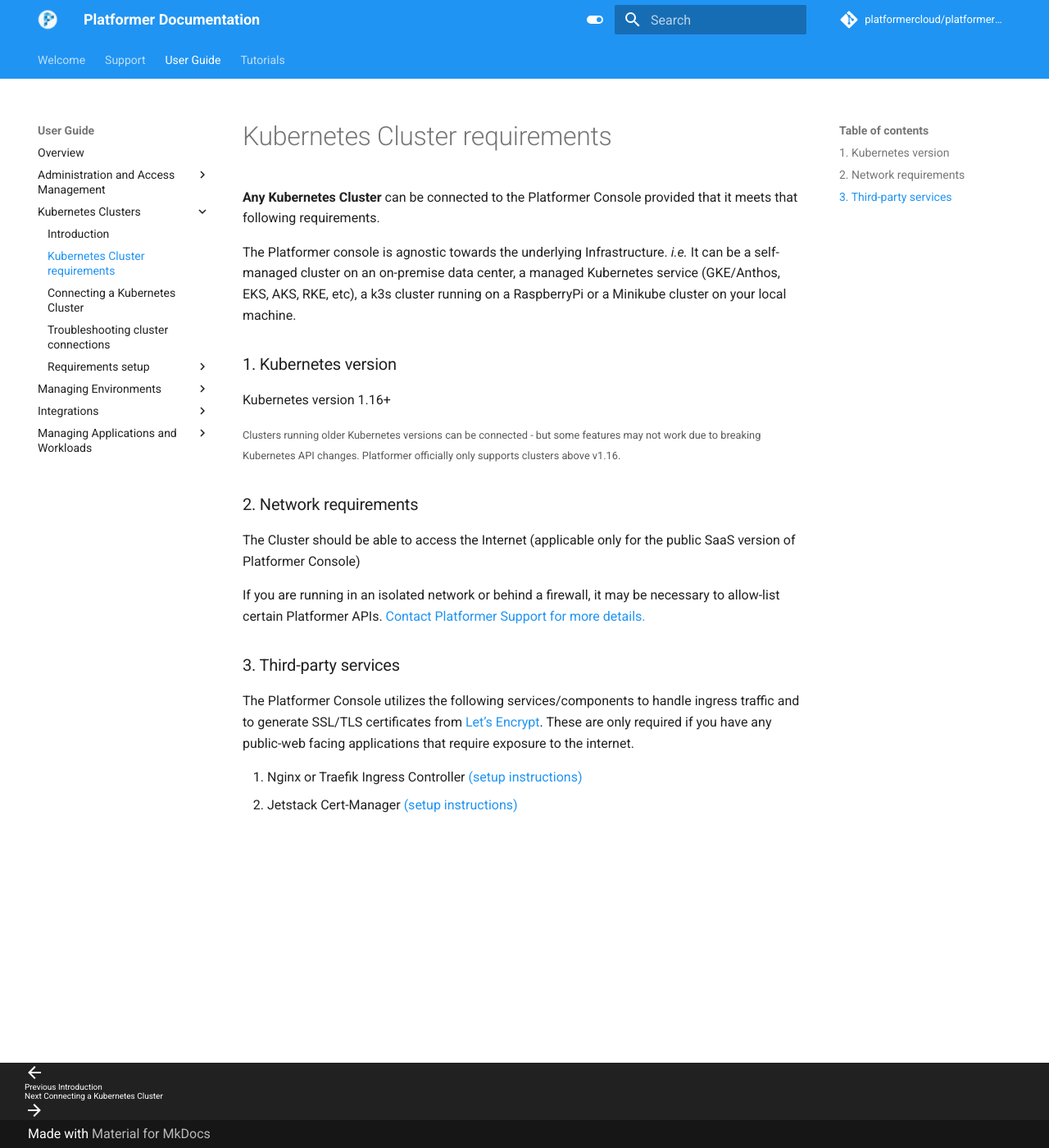
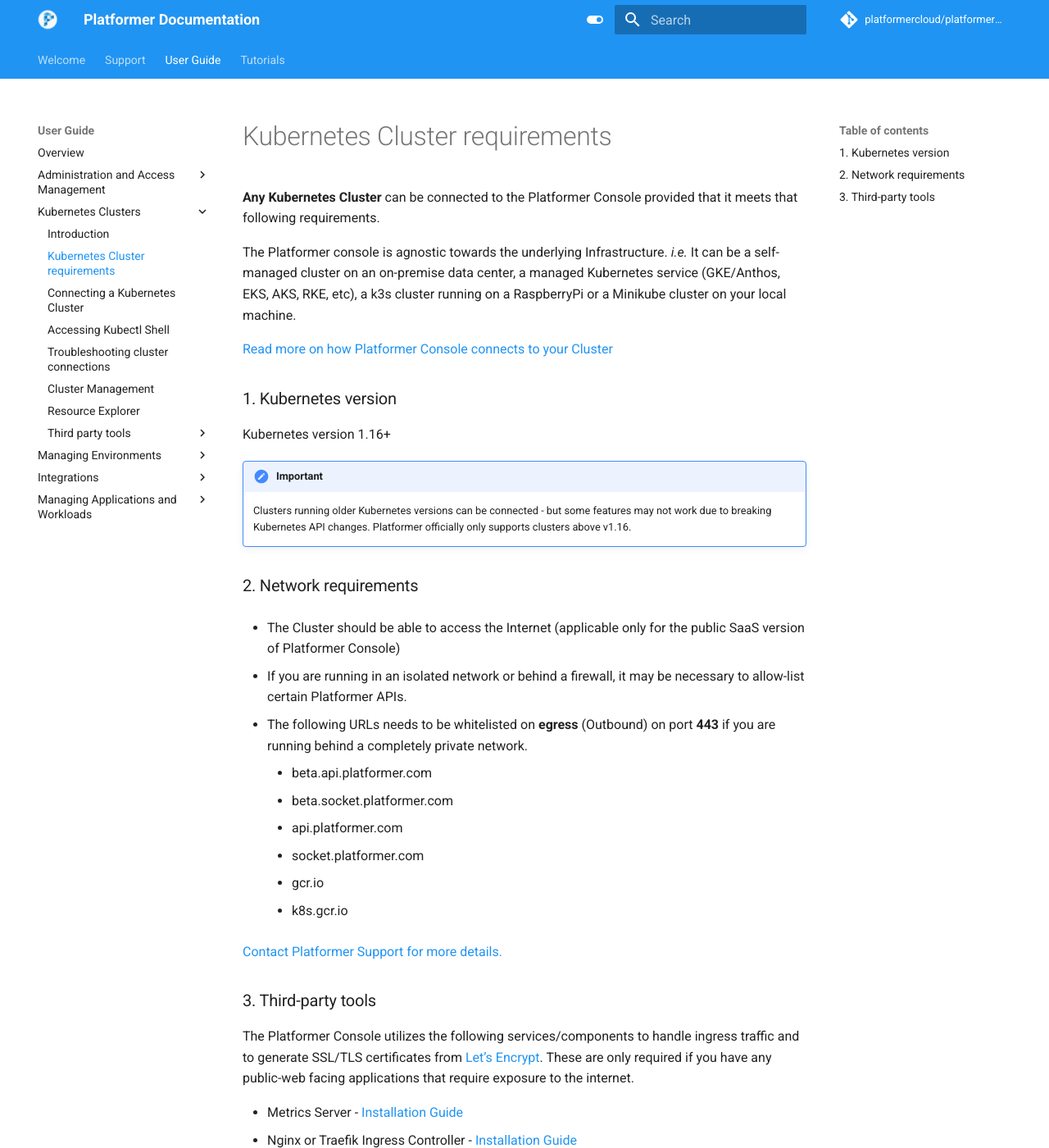
Before and after one commit to platformercloud/platformer-docs, an MkDocs documentation site: the page built from docs/user-guides/clusters/02-cluster-requirements.md, in a window 1280 px wide and 1400 px high. Shown: the whole window at 82% size. Built offline with MkDocs 1.6.1 and Material for MkDocs 9.7.7, drawn with Linux system fonts in a browser that asks for light colours; comment, search, counter and statistics services are not loaded; some of the changed text lies outside the part shown.

Commit message:
cluster documentation

```diff
--- a/docs/user-guides/clusters/02-cluster-requirements.md
+++ b/docs/user-guides/clusters/02-cluster-requirements.md
@@ -9,24 +9,38 @@
 
 The Platformer console is agnostic towards the underlying Infrastructure. _i.e._ It can be a self-managed cluster on an on-premise data center, a managed Kubernetes service (GKE/Anthos, EKS, AKS, RKE, etc), a k3s cluster running on a RaspberryPi or a Minikube cluster on your local machine.
 
+[Read more on how Platformer Console connects to your Cluster](/user-guides/clusters/01-cluster-introduction/#understanding-how-the-platformer-console-connects-to-kubernetes-clusters)
+
 ### 1. Kubernetes version
 
 Kubernetes version 1.16+
 
-<small>
-Clusters running older Kubernetes versions can be connected - but some features may not work due to breaking Kubernetes API changes. Platformer officially only supports clusters above v1.16.
-</small>
+!!! important
+    Clusters running older Kubernetes versions can be connected - but some features may not work due to breaking Kubernetes API changes. Platformer officially only supports clusters above v1.16.
+
 
 ### 2. Network requirements
 
-The Cluster should be able to access the Internet (applicable only for the public SaaS version of Platformer Console)
+- The Cluster should be able to access the Internet (applicable only for the public SaaS version of Platformer Console)
 
-If you are running in an isolated network or behind a firewall, it may be necessary to allow-list certain Platformer APIs. [Contact Platformer Support for more details.](https://platformer.atlassian.net/servicedesk/customer/portal/1)
+- If you are running in an isolated network or behind a firewall, it may be necessary to allow-list certain Platformer APIs.
 
-### 3. Third-party services
+- The following URLs needs to be whitelisted on **egress** (Outbound) on port **443** if you are running behind a completely private network.
+
+    - beta.api.platformer.com
+    - beta.socket.platformer.com
+    - api.platformer.com
+    - socket.platformer.com
+    - gcr.io
+    - k8s.gcr.io
+
+[Contact Platformer Support for more details.](https://platformer.atlassian.net/servicedesk/customer/portal/1)
+
+### 3. Third-party tools
 
 The Platformer Console utilizes the following services/components to handle ingress traffic and to generate SSL/TLS certificates from [Let's Encrypt](https://letsencrypt.org/).
 These are only required if you have any public-web facing applications that require exposure to the internet.
 
-1. Nginx or Traefik Ingress Controller [(setup instructions)](./requirements-setup/ingress-controller)
-1. Jetstack Cert-Manager [(setup instructions)](./requirements-setup/cert-manager)
+- Metrics Server - [Installation Guide](/user-guides/clusters/third-party-tools/metrics-server/)
+- Nginx or Traefik Ingress Controller - [Installation Guide](/user-guides/clusters/third-party-tools/ingress-controller)
+- Jetstack Cert-Manager - [Installation Guide](/user-guides/clusters/third-party-tools/cert-manager)
```
Also changed, not shown: docs/user-guides/clusters/03-connecting-clusters.md (+5 -0 lines), docs/user-guides/clusters/04-kubectl-shell.md (added, +49 -0 lines), docs/user-guides/clusters/05-cluster-overview.md (added, +5 -0 lines), docs/user-guides/clusters/06-resource-explorer.md (added, +5 -0 lines), docs/user-guides/clusters/requirements-setup/cert-manager.md (deleted, +0 -33 lines), docs/user-guides/clusters/requirements-setup/ingress-controller.md (deleted, +0 -25 lines), docs/user-guides/clusters/third-party-tools/cert-manager.md (added, +57 -0 lines), docs/user-guides/clusters/third-party-tools/ingress-controller.md (added, +53 -0 lines), docs/user-guides/clusters/third-party-tools/metrics-server.md (added, +32 -0 lines), overrides/assets/images/docs/any-cluster.png (added), overrides/assets/images/docs/cluster-agent.png (added), overrides/assets/images/docs/shell-flow.svg (added), overrides/assets/images/docs/shell-view.png (added), 1 other file.
